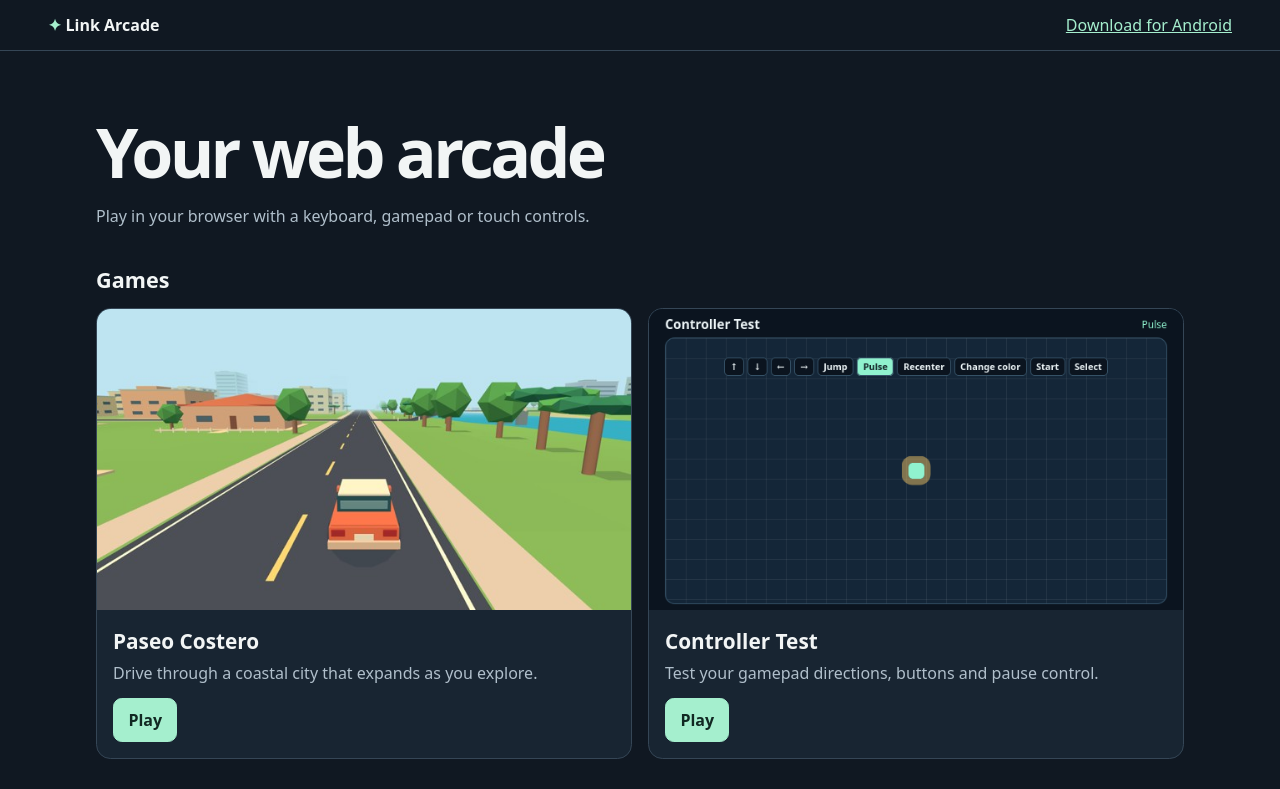
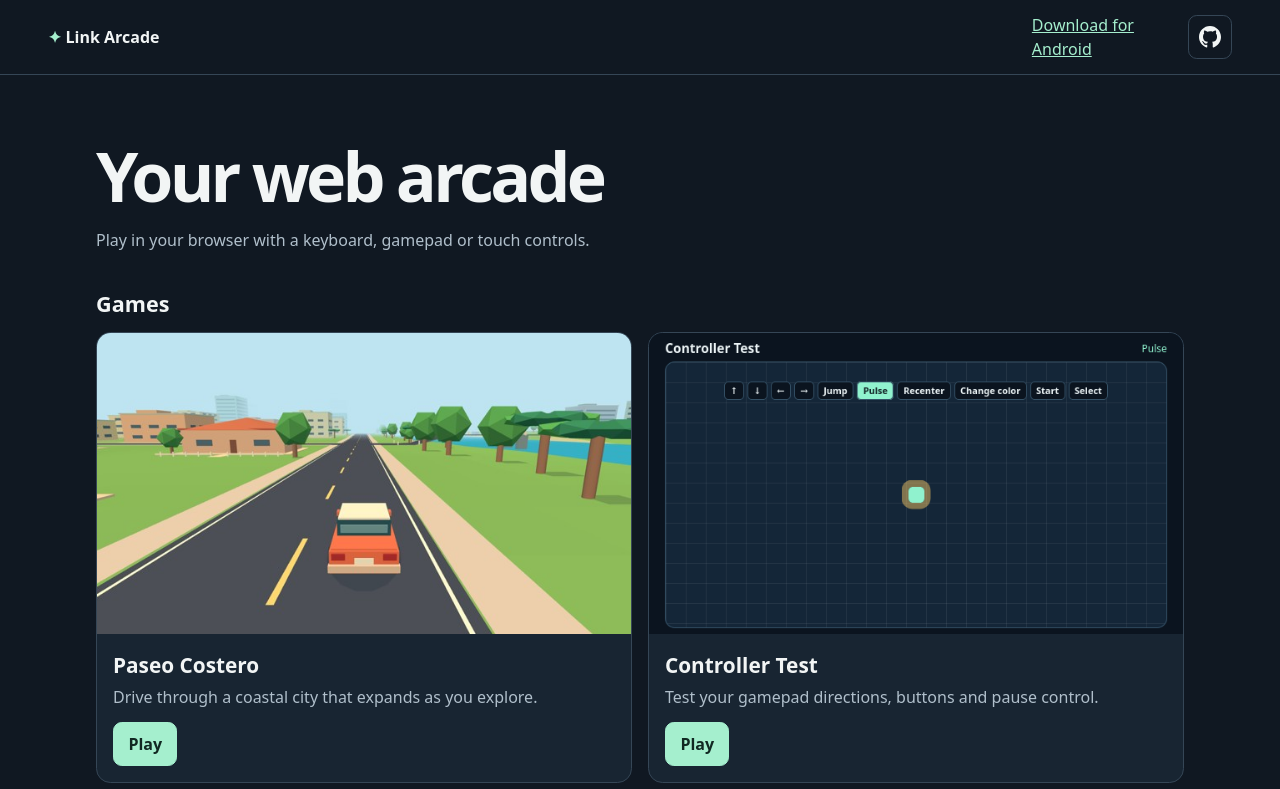
Before and after one commit to carlosalbaladejo/link-arcade, a plain HTML site: page docs/index.html in a window 1280 px wide. Shown: the top 789 px of the page. Drawn offline with Linux system fonts and the light colour scheme.

Commit message:
Link to GitHub and sync browser bookmarks across tabs

```diff
--- a/docs/arcade.css
+++ b/docs/arcade.css
@@ -34,6 +34,17 @@ button:disabled { opacity: .6; cursor: wait; }
 }
 .brand { color: inherit; font-weight: 850; text-decoration: none; white-space: nowrap; }
 .brand span { color: var(--accent); }
+.top-links { display: flex; align-items: center; gap: .5rem; }
+.github-link {
+  display: inline-grid;
+  place-items: center;
+  flex: 0 0 44px;
+  min-height: 44px;
+  border: 1px solid var(--edge);
+  border-radius: .55rem;
+  color: inherit;
+}
+.github-link:hover { color: var(--accent); border-color: var(--accent); }
 .catalog, footer { width: min(68rem, calc(100% - 2rem)); margin-inline: auto; }
 .intro { padding-block: clamp(1.7rem, 5vw, 4rem) 1.25rem; }
 h1 { margin: 0; font-size: clamp(2.1rem, 7vw, 4.25rem); line-height: 1.08; letter-spacing: -.055em; }
--- a/docs/catalog.js
+++ b/docs/catalog.js
@@ -138,7 +138,7 @@ form.addEventListener('submit', async event => {
         }
         const saved = saveLibrary([...imported, entry]);
         form.reset();
-        status.textContent = saved ? 'Game added.' : 'Game added for this visit only. The browser could not save it.';
+        status.textContent = saved ? 'Game saved in this browser.' : 'Game added for this visit only. The browser could not save it.';
     } catch (error) {
         status.textContent = error.message;
     } finally {
@@ -146,4 +146,11 @@ form.addEventListener('submit', async event => {
     }
 });
 
+window.addEventListener('storage', event => {
+    if ((event.key === libraryKey || event.key === null) && event.storageArea === localStorage) {
+        imported = readLibrary();
+        render();
+    }
+});
+
 render();
--- a/docs/index.html
+++ b/docs/index.html
@@ -11,7 +11,14 @@
 <body>
   <header class="top">
     <a class="brand" href="./"><span aria-hidden="true">✦</span> Link Arcade</a>
-    <a id="android" href="https://github.com/carlosalbaladejo/link-arcade/releases/latest">Download for Android</a>
+    <nav class="top-links" aria-label="Project links">
+      <a id="android" href="https://github.com/carlosalbaladejo/link-arcade/releases/latest">Download for Android</a>
+      <a class="github-link" href="https://github.com/carlosalbaladejo/link-arcade" aria-label="View the Link Arcade repository on GitHub" title="View on GitHub">
+        <svg viewBox="0 0 24 24" width="24" height="24" fill="currentColor" aria-hidden="true">
+          <path d="M12 1C5.923 1 1 5.923 1 12c0 4.867 3.149 8.979 7.521 10.436.55.096.756-.233.756-.522 0-.262-.013-1.128-.013-2.049-2.764.509-3.479-.674-3.699-1.292-.124-.317-.66-1.293-1.127-1.554-.385-.207-.936-.715-.014-.729.866-.014 1.485.797 1.691 1.128.99 1.663 2.571 1.196 3.204.907.096-.715.385-1.196.701-1.471-2.448-.275-5.005-1.224-5.005-5.432 0-1.196.426-2.186 1.128-2.956-.11-.275-.495-1.402.11-2.915 0 0 .921-.288 3.025 1.128a10.193 10.193 0 0 1 2.75-.371c.935 0 1.87.123 2.75.371 2.104-1.43 3.025-1.128 3.025-1.128.605 1.513.22 2.64.11 2.915.702.77 1.128 1.747 1.128 2.956 0 4.222-2.571 5.157-5.019 5.432.399.344.743 1.004.743 2.035 0 1.472-.014 2.654-.014 3.025 0 .289.206.632.756.522C19.851 20.979 23 16.854 23 12c0-6.077-4.922-11-11-11Z"/>
+        </svg>
+      </a>
+    </nav>
   </header>
   <main class="catalog">
     <section class="intro">
```
Also changed, not shown: 2 other files.
